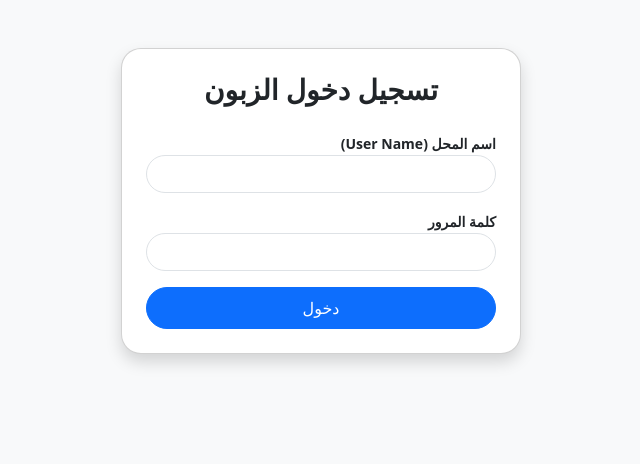
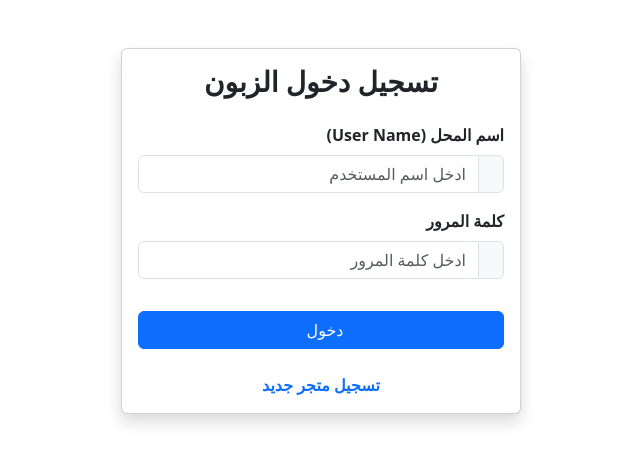
Before and after one commit to Ramiabdelal-hue/belgium-job-guide, a Flask app: page /customer-login in a window 1280 px wide. Shown: the top 464 px of the page, without its empty margins (319-959 px from the left). Run offline with Flask 3, Linux system fonts and the light colour scheme; some libraries are stand-ins or nearby versions.

Commit message:
Update customer.html

```diff
--- a/templates/customer.html
+++ b/templates/customer.html
@@ -4,23 +4,45 @@
     <link rel="stylesheet" href="https://cdn.jsdelivr.net/npm/bootstrap@5.3.0/dist/css/bootstrap.rtl.min.css">
     <title>دخول أصحاب المحلات</title>
 </head>
-<body class="bg-light">
+<body>
     <div class="container py-5">
-        <div class="card shadow mx-auto" style="max-width: 400px; border-radius: 20px;">
-            <div class="card-body p-4 text-center">
-                <h3 class="fw-bold mb-4">تسجيل دخول الزبون</h3>
-                <form action="/customer-login" method="POST">
+        <div class="card shadow mx-auto" style="max-width: 400px;">
+            <div class="card-body text-center">
+                <h3 class="fw-bold mb-4"><i class="fas fa-store"></i> تسجيل دخول الزبون</h3>
+
+                {% if error %}
+                <div class="error-message">
+                    <i class="fas fa-exclamation-triangle me-2"></i> {{ error }}
+                </div>
+                {% endif %}
+
+                <form action="{{ url_for('customer_login') }}" method="POST">
                     <input type="hidden" name="csrf_token" value="{{ csrf_token() }}">
-                    <div class="mb-3 text-start">
-                        <label class="small fw-bold">اسم المحل (User Name)</label>
-                        <input type="text" name="username" class="form-control rounded-pill" required>
+
+                    <div class="mb-3">
+                        <label class="form-label text-start w-100 fw-bold">اسم المحل (User Name)</label>
+                        <div class="input-group">
+                            <span class="input-group-text"><i class="fas fa-user"></i></span>
+                            <input type="text" name="username" class="form-control" placeholder="ادخل اسم المستخدم" required>
+                        </div>
                     </div>
-                    <div class="mb-3 text-start">
-                        <label class="small fw-bold">كلمة المرور</label>
-                        <input type="password" name="password" class="form-control rounded-pill" required>
+
+                    <div class="mb-3">
+                        <label class="form-label text-start w-100 fw-bold">كلمة المرور</label>
+                        <div class="input-group">
+                            <span class="input-group-text"><i class="fas fa-lock"></i></span>
+                            <input type="password" name="password" class="form-control" placeholder="ادخل كلمة المرور" required>
+                        </div>
                     </div>
-                    <button type="submit" class="btn btn-primary w-100 rounded-pill py-2"> دخول </button>
+
+                    <button type="submit" class="btn btn-primary w-100 mt-3">دخول <i class="fas fa-sign-in-alt ms-2"></i></button>
                 </form>
+
+                <div class="mt-4">
+                    <a href="{{ url_for('join_us') }}" class="text-decoration-none text-primary fw-bold">
+                        <i class="fas fa-user-plus"></i> تسجيل متجر جديد
+                    </a>
+                </div>
             </div>
         </div>
     </div>
```
